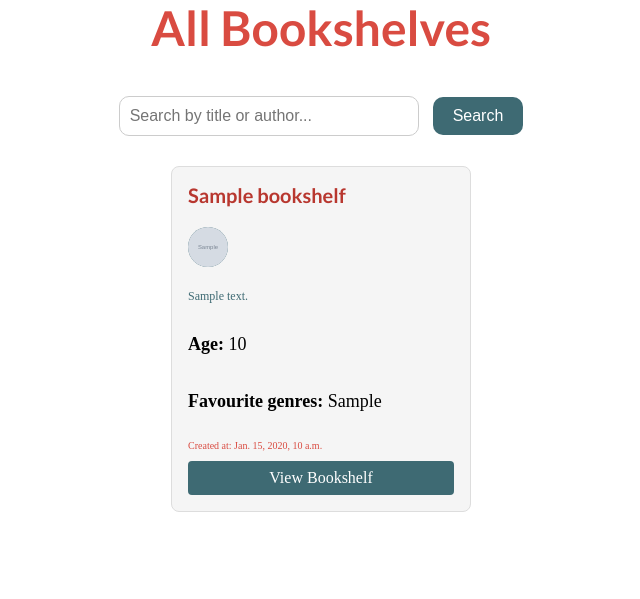
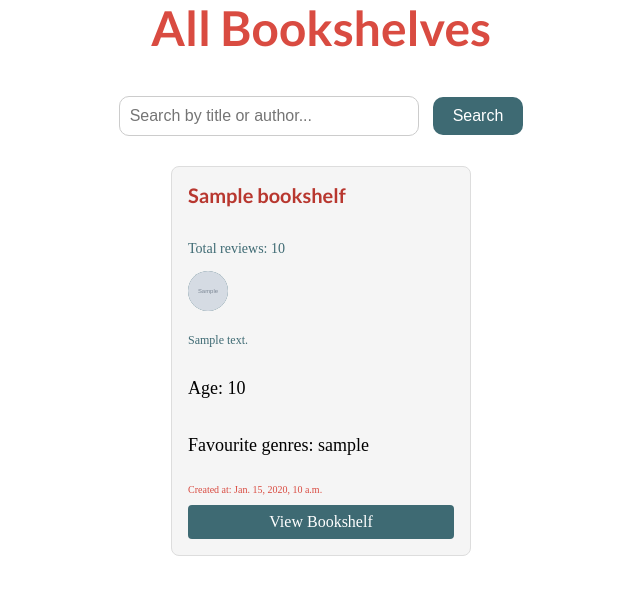
Before and after one commit to krasigel/personal_bookshelf, a Django app: page /bookshelf/all/ in a window 1280 px wide. Shown: the part 201-800 px from the top of the page, without its empty margins (319-959 px from the left). Run offline with Django 5.2, Linux system fonts and the light colour scheme; tables that the repository leaves empty hold one stand-in row (values such as "Sample post"); grey boxes marked "Sample" are stand-in pictures.

Commit message:
Ordering books and bookshelves

```diff
--- a/personal_bookshelf/bookshelf/views.py
+++ b/personal_bookshelf/bookshelf/views.py
@@ -32,6 +32,9 @@ class BookCreateView(LoginRequiredMixin, CreateView):
             book=self.object
         )
 
+        self.request.user.published_reviews = Book.objects.filter(owner=self.request.user).count()
+        self.request.user.save()
+
         return response
 
 
@@ -54,6 +57,14 @@ class BookDeleteView(LoginRequiredMixin, UserPassesTestMixin, DeleteView):
 
     def test_func(self):
         return self.get_object().owner == self.request.user
+
+    def form_valid(self, form):
+        book = self.get_object()
+        owner = book.owner
+        if owner.published_reviews > 0:
+            owner.published_reviews -= 1
+            owner.save()
+        return super().form_valid(form)
 
 
 class BookDetailView(DetailView):
@@ -91,11 +102,18 @@ class MyBookshelfView(LoginRequiredMixin, ListView):
             Book.objects
             .filter(owner=self.request.user)
             .annotate(avg_rating=Avg('ratings__rating'))
+            .order_by('-created_at')
         )
+
+    def get_context_data(self, **kwargs):
+        context = super().get_context_data(**kwargs)
+        context['bookshelf_owner'] = self.request.user
+        context['published_reviews'] = Book.objects.filter(owner=self.request.user).count()
+        return context
 
 
 def all_bookshelves(request):
-    bookshelves = Bookshelf.objects.select_related('owner')
+    bookshelves = Bookshelf.objects.select_related('owner').order_by('-created_at')
 
     return render(request, 'bookshelf/all_bookshelves.html', {'bookshelves': bookshelves})
 
@@ -113,6 +131,7 @@ class SpecificBookshelfView(ListView):
             .filter(bookshelf=bookshelf)
             .select_related('book')
             .annotate(avg_rating=Avg('book__ratings__rating'))
+            .order_by('-book__created_at')
 
         )
 
--- a/templates/bookshelf/all_bookshelves.html
+++ b/templates/bookshelf/all_bookshelves.html
@@ -22,11 +22,12 @@
         <div class="bookshelf-cards">
               {% for shelf in bookshelves %}
                  <div class="bookshelf-card">
-                     <h3>{{ shelf.title|capfirst }}</h3>
+                     <h3>{{ shelf.title|capfirst}}</h3>
+                     <p style="font-size: 14px; color: #3e6a73">Total reviews: {{ shelf.owner.published_reviews }} </p>
                      <img src="{{ shelf.owner.avatar.url }}" alt="{{ shelf.owner.username }}'s avatar" class="avatar-small">
                      <p style="font-size: 12px; color: #3e6a73">{{ shelf.description    }}</p>
-                     <p><strong>Age:</strong> {{ shelf.owner.age }}</p>
-                     <p><strong>Favourite genres:</strong> {{ shelf.owner.favourite_genres|default:"N/A" }}</p>
+                     <p>Age: {{ shelf.owner.age }}</p>
+                     <p>Favourite genres: {{ shelf.owner.favourite_genres|lower|default:"N/A" }}</p>
                      <p style="font-size: 10px; color: #d94b41">Created at: {{ shelf.created_at}}</p>
 
                      <a href="{% url 'bookshelf_detail' shelf.id %}" class="view-button">View Bookshelf</a>
--- a/templates/bookshelf/bookshelf.html
+++ b/templates/bookshelf/bookshelf.html
@@ -34,6 +34,7 @@
               <p><strong>Email:</strong> {{ request.user.email }}</p>
               <p><strong>Age:</strong> {{ request.user.age }}</p>
               <p><strong>Favourite Genres:</strong> {{ request.user.favourite_genres }}</p>
+              <p>Published Reviews: {{ request.user.published_reviews }}</p>
             </div>
             <div class="profile-buttons">
               <a href="{% url 'edit_profile' %}" class="edit-btn">Edit Profile</a>
--- a/templates/reader/register.html
+++ b/templates/reader/register.html
@@ -32,6 +32,6 @@
             {{ form.as_p }}
             <button type="submit">Register</button>
         </form>
-        <p class="mt-3">Already have an account? <a href="{% url 'login' %}">Log in</a></p>
+        <p>Already have an account? <a href="{% url 'login' %}">Log in</a></p>
     </div>
 {% endblock %}
```
Also changed, not shown: media/book_covers/default_cover_ZL8ecrW.jpg (added), media/book_covers/default_cover_ZL8ecrW_aaIubCQ.jpg (added), media/book_covers/kadeto_peyat_racite.png (added), media/book_covers/razdavachat_na_shtastie_ZK69CcV_twIzw4M.png (added).
